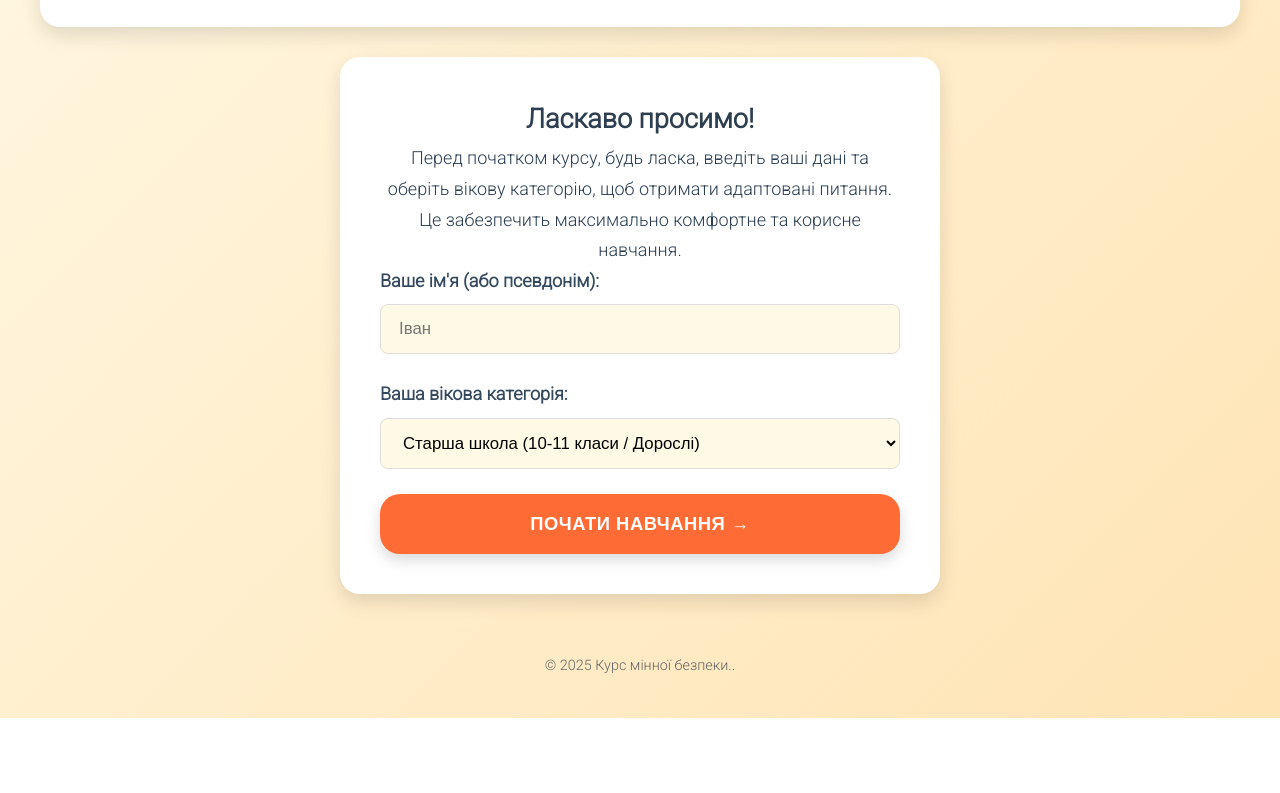
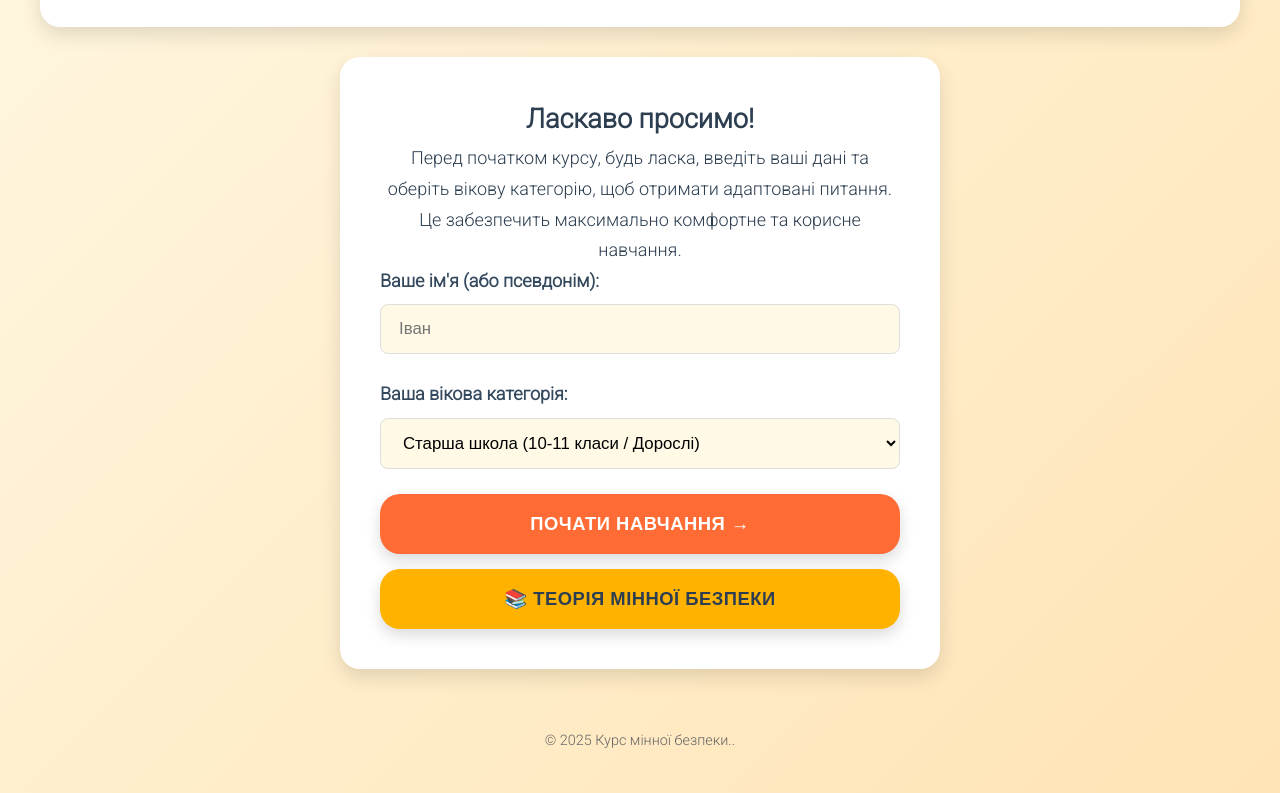
Before and after one commit to rogovalex0123-dotcom/mine-safety-course, a plain HTML site: page index.html in a window 1280 px wide. Shown: the part 387-1180 px from the top of the page. Before the commit the page ends 1105 px from the top, so only its background shows below. Drawn offline with nearby package versions, Linux system fonts and the light colour scheme.

```diff
--- a/index.html
+++ b/index.html
@@ -51,6 +51,7 @@
             </select>
         </div>
         <button class="btn btn-block" onclick="startApp()">Почати навчання →</button>
+        <button class="btn btn-warning btn-block" onclick="openTheory()" style="margin-top: 15px;">📚 Теорія мінної безпеки</button>
     </div>
 
     <div class="screen menu-screen" id="menuScreen">
--- a/script.js
+++ b/script.js
@@ -540,5 +540,10 @@ debugger;
 }
 
 
+// Відкрити теоретичний матеріал
+function openTheory() {
+    window.open('docs/theory.pdf', '_blank');
+}
+
 // Запускаємо ініціалізацію при завантаженні сторінки
 window.onload = initApp;
```
